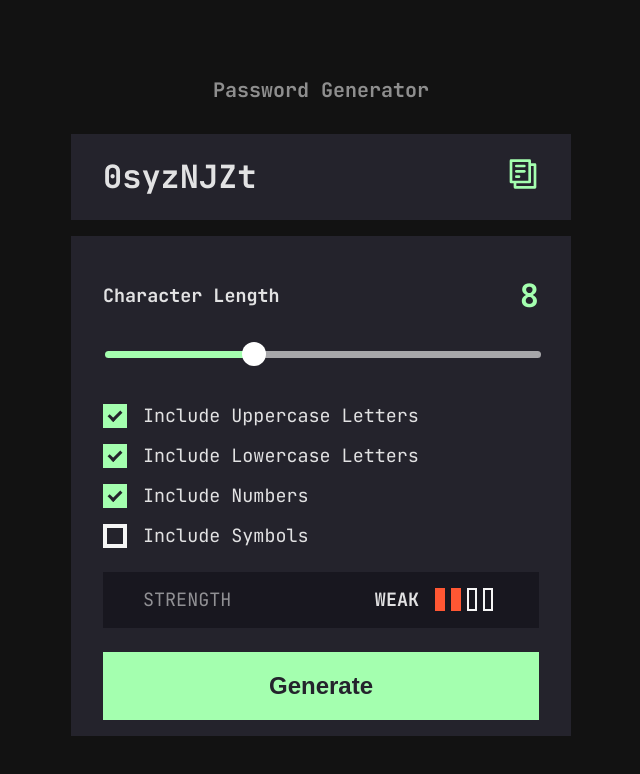
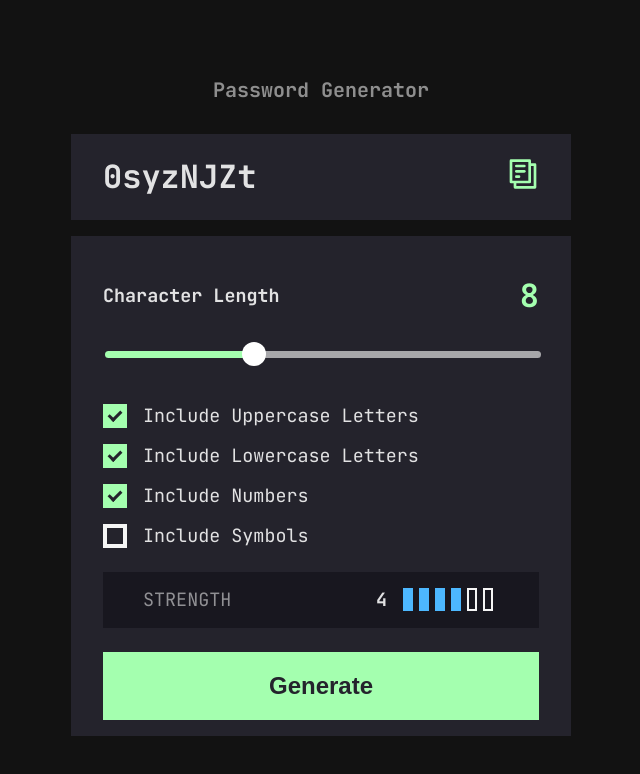
Before and after one commit to jueet/password-generator, a React (Vite) app: page / in a window 1280 px wide. Shown: the top 774 px of the page, without its empty margins (319-959 px from the left). Built offline with nearby package versions, Linux system fonts and the light colour scheme.

Commit message:
Refactor StrengthMeter component to use validatePasswordStrength function

```diff
--- a/src/components/StrengthMeter.tsx
+++ b/src/components/StrengthMeter.tsx
@@ -1,65 +1,23 @@
+import { validatePasswordStrength } from "../utils/validate-password-strength";
 import styles from "./StrengthMeter.module.css";
 
 interface Props {
   password: string;
-  poolSize: number;
 }
 
-const StrngthIndicator = {
-  STRONG: {
-    text: "strong",
-    color: "green",
-    level: 4,
-  },
-  MEDIUM: {
-    text: "medium",
-    color: "yellow",
-    level: 3,
-  },
-  WEAK: {
-    text: "weak",
-    color: "orange",
-    level: 2,
-  },
-  TOWEAK: {
-    text: "to weak",
-    color: "red",
-    level: 1,
-  },
-};
-
-const StrengthChecker = ({ password, poolSize }: Props) => {
-  const strength = password.length * Math.log2(poolSize);
-  if (strength < 35) {
-    return StrngthIndicator.TOWEAK;
-  } else if (strength < 50) {
-    return StrngthIndicator.WEAK;
-  } else if (strength >= 50 && strength < 75) {
-    return StrngthIndicator.MEDIUM;
-  } else {
-    return StrngthIndicator.STRONG;
-  }
-};
-
-function StrengthMeter(props: Props) {
-  const { text, color, level } = StrengthChecker(props);
+function StrengthMeter({ password }: Props) {
+  const Strength = validatePasswordStrength(password);
   return (
     <div className={styles.container}>
       <p className="uppercase">strength</p>
       <div className={styles.meter}>
-        <span className={styles["meter-text"] + " " + "uppercase"}>{text}</span>
-        <div
-          className={styles.bar + " " + (level > 0 ? styles[color] : "")}
-        ></div>
-        <div
-          className={styles.bar + " " + (level > 1 ? styles[color] : "")}
-        ></div>
-        <div
-          className={styles.bar + " " + (level > 2 ? styles[color] : "")}
-        ></div>
-        <div
-          className={styles.bar + " " + (level > 3 ? styles[color] : "")}
-        ></div>
+        <span className={styles["meter-text"] + " " + "uppercase"}>{Strength.level}</span>
+        {[...Array(6)].map((_, index) => (
+          <div
+            key={index}
+            className={styles.bar + " " + (Strength.level > index ? styles[Strength.color] : "")}
+          ></div>
+        ))}
       </div>
     </div>
   );
```
